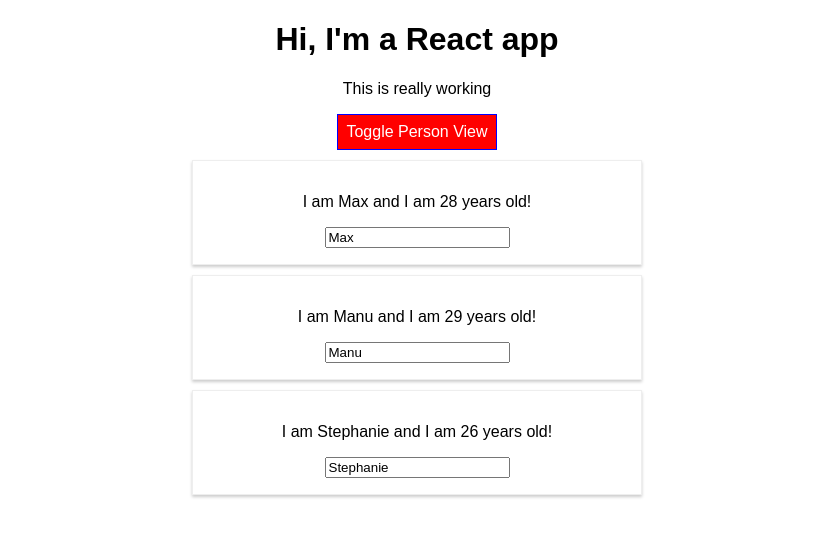
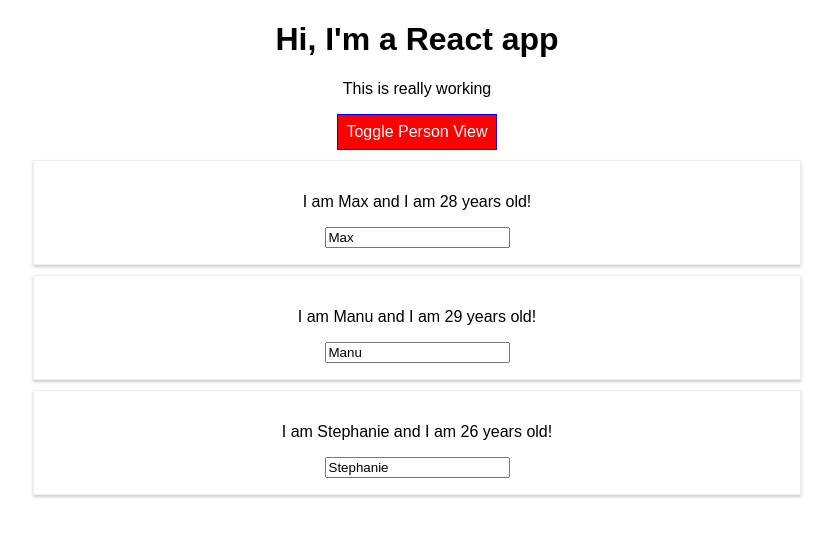
Before and after one commit to drehmke/udemy-react-course, a React (Create React App) app in the folder react-001/: page / in a window 1280 px wide. Both pictures are taken after a click on the button "Toggle Person View". Shown: the top 536 px of the page, without its empty margins (223-1056 px from the left). Built offline with nearby package versions, Linux system fonts and the light colour scheme.

Commit message:
Section 5 Lecture 66 - prepping to eject, removing calls to Radium

```diff
--- a/react-001/src/App.js
+++ b/react-001/src/App.js
@@ -1,5 +1,4 @@
 import React, { Component } from 'react';
-import Radium, { StyleRoot } from 'radium'
 import './App.css';
 import Person from './Person/Person'
 
@@ -56,11 +55,7 @@ class App extends Component {
       color: 'white',
       font: 'inherit',
       border: '1px solid blue',
-      padding: '8px',
-      ':hover': {
-        backgroundColor: 'lightgreen',
-        color: 'black'
-      }
+      padding: '8px'
     }
 
     let persons = null
@@ -79,10 +74,6 @@ class App extends Component {
         </div>
       )
       buttonStyle.backgroundColor = 'red'
-      buttonStyle[':hover'] = {
-        backgroundColor: 'salmon',
-        color: 'black'
-      }
     }
 
     const workingStyle = []
@@ -94,7 +85,6 @@ class App extends Component {
     }
 
     return (
-      <StyleRoot>
         <div className="App">
           <h1>Hi, I'm a React app</h1>
           <p className={workingStyle.join(' ')}>This is really working</p>
@@ -110,10 +100,9 @@ class App extends Component {
           >Toggle Person View</button>
           {persons}
         </div>
-      </StyleRoot>
     );
     // return React.createElement('div', {className: 'App'}, React.createElement('h1', null, "I'm a React App!"))
   }
 }
 
-export default Radium(App);
+export default App;
--- a/react-001/src/Person/Person.js
+++ b/react-001/src/Person/Person.js
@@ -1,15 +1,9 @@
 import React from 'react'
-import Radium from 'radium'
 import './person.css'
 
 const person = (props) => {
-  const personStyle = {
-    '@media (min-width: 500px)' : {
-      width: '450px'
-    }
-  }
   return (
-    <div className="Person" style={personStyle}>
+    <div className="Person">
       <p onClick={props.click}>I am {props.name} and I am {props.age} years old!</p>
       <p>{props.children}</p>
       <input type="text" onChange={props.changed} value={props.name} />
@@ -17,4 +11,4 @@ const person = (props) => {
   )
 }
 
-export default Radium(person)
+export default person
```
